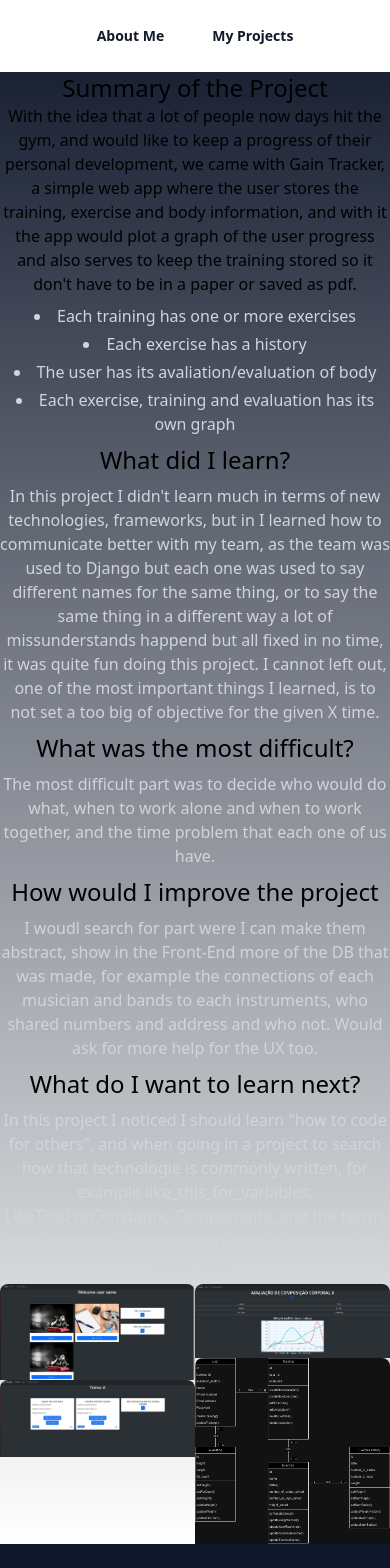
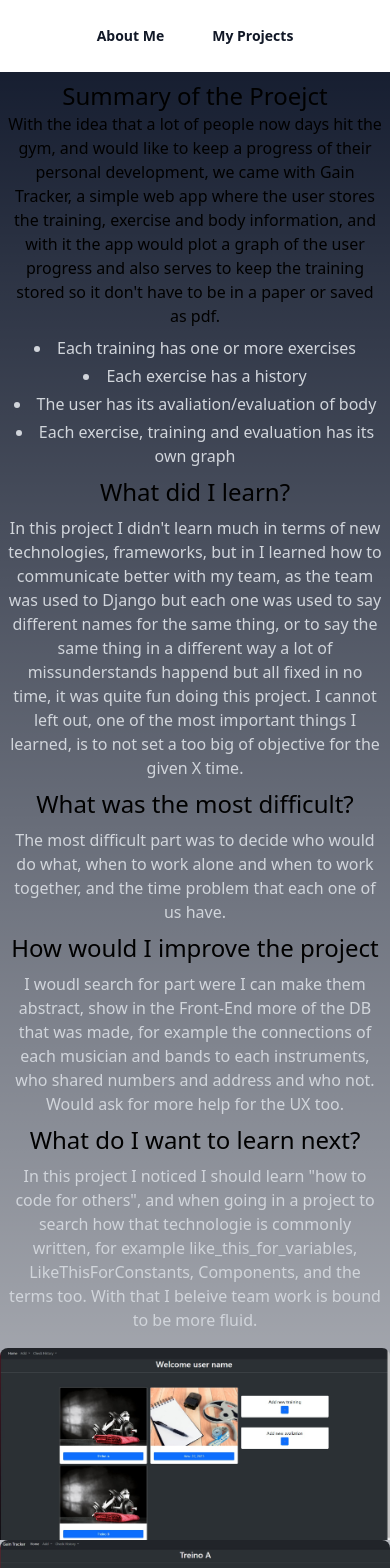
Before and after one commit to Stuepp/portifolio, a Next.js app: page /projects/gainTracker in a window 390 px wide. Shown: the top 1568 px of the page. Before the commit the page ends 1544 px from the top, so only its background shows below. Built offline with nearby package versions, Linux system fonts and the light colour scheme.

Commit message:
improvemetn of components and making more responsive

```diff
--- a/src/app/components/ProjectDescription.js
+++ b/src/app/components/ProjectDescription.js
@@ -1,4 +1,20 @@
-export default function ProjectDescription({description}){
+export default function ProjectDescription({description, col1, col2}){
+
+  const tags1 = [], tags2 = []
+  let state = 'hidden'
+
+  if(col1 != undefined){
+    for(let i = 0; i < col1.length; i++){
+      tags1.push(<li key={i}>{col1[i]}</li>)
+    }
+  }
+  if(col2 != undefined){
+    for(let i = 0; i < col2.length; i++){
+      tags2.push(<li key={i}>{col2[i]}</li>)
+    }
+    state = 'mx-auto max-w-md space-y-1 text-gray-300 list-disc list-inside text-center'
+  }
+
   return(
     <div>
       <h1 className="text-2xl">Summary of the Proejct</h1>
@@ -6,19 +22,10 @@ export default function ProjectDescription({description}){
         <p>{description}</p>
         <div className="lg:flex my-2">
           <ul className="mx-auto max-w-md space-y-1 text-gray-300 list-disc list-inside text-center">
-            <li>Each artist has an id, name, address and a cell phone number. The musician at the beginning of their career they often
-                share an address and, furthermore, it is assumed that each address only has one telephone number.
-            </li>
-            <li>Each musician can belong to one or more bands.</li>
-            <li>Each instrument used in the studios has a name (e.g. guitar, drums, etc.) and an internal code.</li>
-            <li>Each disc recorded at the company has a title, a date, a format (e.g. CD, MC, K7), and a disc identifier.</li>
+              {tags1}
           </ul>
-          <ul className="mx-auto max-w-md space-y-1 text-gray-300 list-disc list-inside text-center">
-            <li>Each song recorded by the company has a title and authors.</li>
-            <li>Each musician can play multiple instruments, and each instrument can be played by multiple musicians.</li>
-            <li>Each record belongs to a musician or a band and has a certain number of songs, but each song can appear on one or more records.</li>
-            <li>Each song can feature several musicians or bands, and each musician or panel can participate in several songs.</li>
-            <li>Each record has a producer. Producers can produce multiple records.</li>
+          <ul className={state}>
+              {tags2}
           </ul>
         </div>
       </div>
--- a/src/app/projects/gainTracker/page.js
+++ b/src/app/projects/gainTracker/page.js
@@ -1,4 +1,6 @@
 import NavBar from "../../components/NavBar"
+import ProjectDescription from "@/app/components/ProjectDescription"
+import ProjectPoint from "@/app/components/ProojectPoint"
 import Image from 'next/image'
 
 export default function Home(){
@@ -11,56 +13,36 @@ export default function Home(){
         <main>
             <NavBar />
             <div className="flex items-center justify-center">
-                <ul className="text-center">
+                <ul className="text-center p-2">
                     <li>
-                        <h1 className="text-2xl">Summary of the Project</h1>
-                        <div>
-                            <p>With the idea that a lot of people now days hit the gym, and would like to keep a progress of their personal development, we came with Gain Tracker,
+                        <ProjectDescription description={`With the idea that a lot of people now days hit the gym, and would like to keep a progress of their personal development, we came with Gain Tracker,
                                 a simple web app where the user stores the training, exercise and body information, and with it the app would plot a graph of the user progress and
-                                also serves to keep the training stored so it don't have to be in a paper or saved as pdf.
-                            </p>
-                            <ul className="mx-auto my-2 max-w-md space-y-1 text-gray-300 list-disc list-inside text-center">
-                                <li>Each training has one or more exercises</li>
-                                <li>Each exercise has a history</li>
-                                <li>The user has its avaliation/evaluation of body</li>
-                                <li>Each exercise, training and evaluation has its own graph
-                                </li>
-                            </ul>
-                        </div>
+                                also serves to keep the training stored so it don't have to be in a paper or saved as pdf.`}
+                            col1={[`Each training has one or more exercises`, `Each exercise has a history`,
+                                `The user has its avaliation/evaluation of body`, `Each exercise, training and evaluation has its own graph`]}
+                        />
                     </li>
                     <li>
-                        <h1 className="text-2xl">What did I learn?</h1>
-                        <p className="mx-auto my-2 max-w-2xl space-y-1 text-gray-300">
-                            In this project I didn't learn much in terms of new technologies, frameworks, but in I learned how to communicate better with my team,
+                        <ProjectPoint question={'What did I learn?'} answear={`In this project I didn't learn much in terms of new technologies, frameworks, but in I learned how to communicate better with my team,
                             as the team was used to Django but each one was used to say different names for the same thing, or to say the same thing in a different way
                             a lot of missunderstands happend but all fixed in no time, it was quite fun doing this project.
-                            I cannot left out, one of the most important things I learned, is to not set a too big of objective for the given X time.
-                        </p>
+                            I cannot left out, one of the most important things I learned, is to not set a too big of objective for the given X time.`}/>
                     </li>
                     <li>
-                        <h1 className="text-2xl">What was the most difficult?</h1>
-                        <p className="mx-auto my-2 max-w-2xl space-y-1 text-gray-300">
-                            The most difficult part was to decide who would do what, when to work alone and when to work together, and the time problem that each one of us have.
-                        </p>
+                        <ProjectPoint question={'What was the most difficult?'} answear={`The most difficult part was to decide who would do what, when to work alone and when to work together, and the time problem that each one of us have.`}/>
                     </li>
                     <li>
-                        <h1 className="text-2xl">How would I improve the project</h1>
-                        <p className="mx-auto my-2 max-w-2xl space-y-1 text-gray-300">
-                            I woudl search for part were I can make them abstract, show in the Front-End more of the DB that was made, for example
+                        <ProjectPoint question={'How would I improve the project'} answear={`I woudl search for part were I can make them abstract, show in the Front-End more of the DB that was made, for example
                             the connections of each musician and bands to each instruments, who shared numbers and address and who not.
-                            Would ask for more help for the UX too.
-                        </p>
+                            Would ask for more help for the UX too.`}/>
                     </li>
                     <li>
-                        <h1 className="text-2xl">What do I want to learn next?</h1>
-                        <p className="mx-auto my-2 max-w-2xl space-y-1 text-gray-300">
-                            In this project I noticed I should learn "how to code for others", and when going in a project to search how that technologie is commonly written,
-                            for example like_this_for_variables, LikeThisForConstants, Components, and the terms too. With that I beleive team work is bound to be more fluid.
-                        </p>
+                        <ProjectPoint question={'What do I want to learn next?'} answear={`In this project I noticed I should learn "how to code for others", and when going in a project to search how that technologie is commonly written,
+                            for example like_this_for_variables, LikeThisForConstants, Components, and the terms too. With that I beleive team work is bound to be more fluid.`}/>
                     </li>
                 </ul>
             </div>
-            <div className="grid grid-cols-2">
+            <div className="grid lg:grid-cols-2">
                 <div>
                     <Image src={gainTrackerHome} width={700} height={500} alt='Gravadora Design' className='rounded-t-lg w-full' />
                     <Image src={gainTrackerTrainging} width={700} height={500} alt='Gravadora Design' className='rounded-t-lg w-full' />
--- a/src/app/projects/gravadora/page.js
+++ b/src/app/projects/gravadora/page.js
@@ -13,7 +13,18 @@ export default function Home(){
             <div className="flex items-center justify-center">
                 <ul className="text-center p-2">
                     <li>
-                        <ProjectDescription description={`"A record company has decided to create a database with the information about it's musician as well as other company information. The information given to the designer were:"`} />
+                        <ProjectDescription
+                        description={`"A record company has decided to create a database with the information about it's musician as well as other company information. The information given to the designer were:"`}
+                        col1={[`Each artist has an id, name, address and a cell phone number. The musician at the beginning of their career they often
+                        share an address and, furthermore, it is assumed that each address only has one telephone number.`, `Each musician can belong to one or more bands.`,
+                            `Each musician can belong to one or more bands.`, `Each instrument used in the studios has a name (e.g. guitar, drums, etc.) and an internal code.`,
+                            `Each disc recorded at the company has a title, a date, a format (e.g. CD, MC, K7), and a disc identifier.`]}
+                        col2={[`Each song recorded by the company has a title and authors.`,
+                                `Each musician can play multiple instruments, and each instrument can be played by multiple musicians.`,
+                                `Each record belongs to a musician or a band and has a certain number of songs, but each song can appear on one or more records.`,
+                                `Each song can feature several musicians or bands, and each musician or panel can participate in several songs.`,
+                                `Each record has a producer. Producers can produce multiple records.`]}
+                        />
                     </li>
                     <li>
                         <ProjectPoint question={'What did I learn?'} answear={`In this project I learned the frameworj Django, how to use it for the Front-End and how to connect it with a DB like postgress and MongoDB,
```
